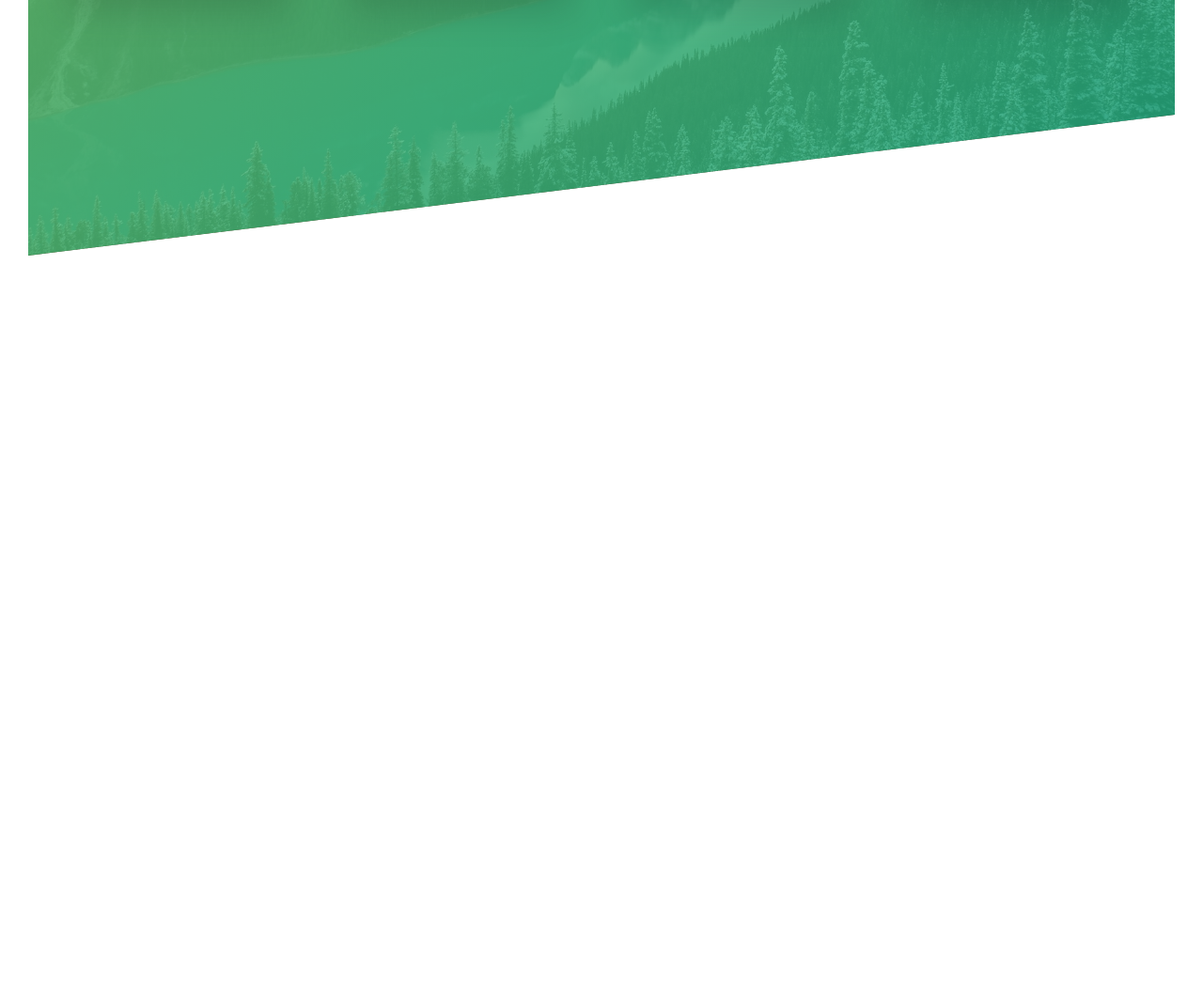
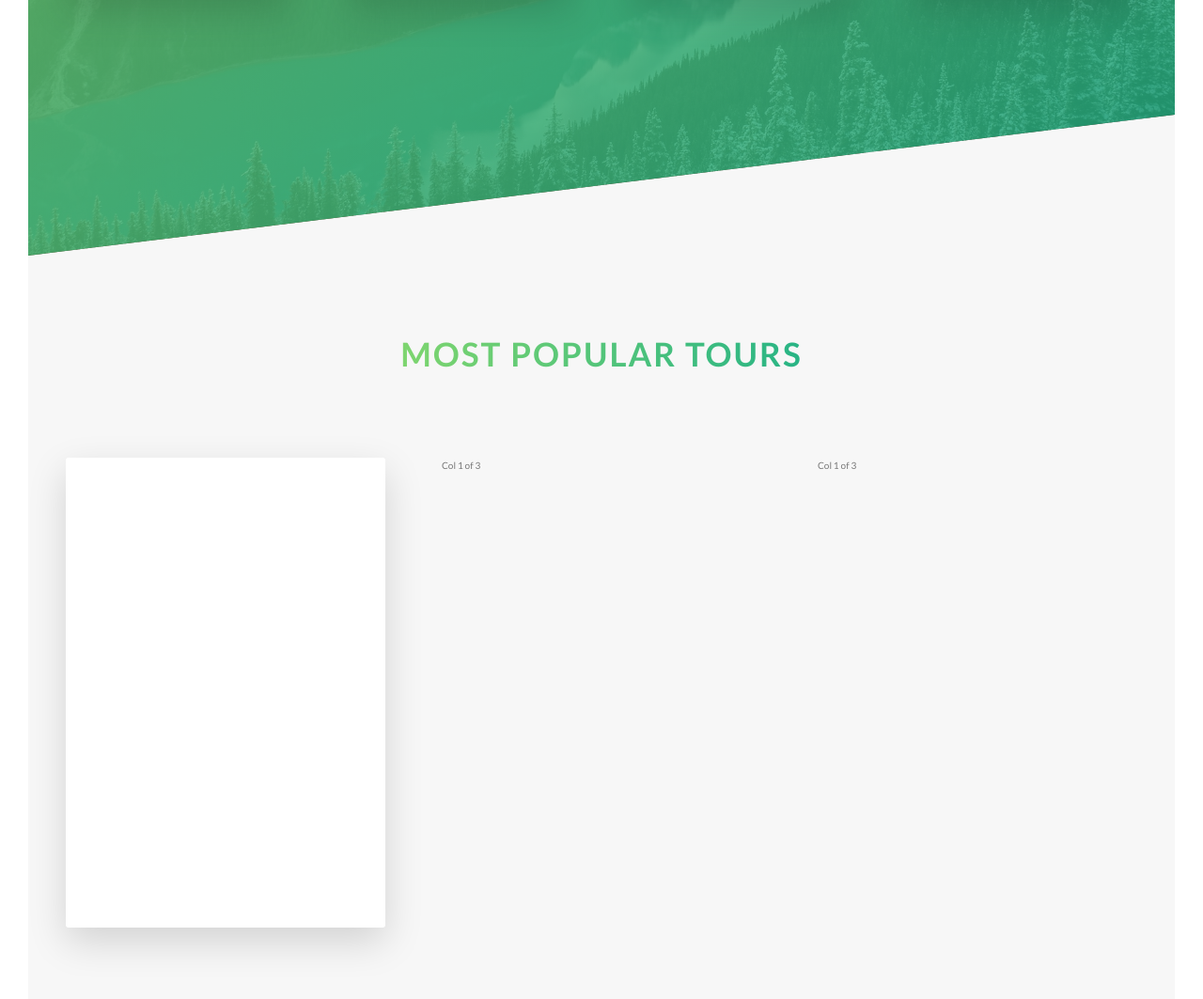
Before and after one commit to tylergasperlin/outdoors, a website: page index.html in a window 1280 px wide. Shown: the part 2018-3081 px from the top of the page at 94% size. Before the commit the page ends 2290 px from the top, so only its background shows below. Drawn offline with Linux system fonts and the light colour scheme.

Commit message:
start building out rotating cards

```diff
--- a/index.html
+++ b/index.html
@@ -90,7 +90,9 @@
           <div class="col-1-of-4">
             <div class="feature-box">
               <i class="feature-box__icon icon-basic-world"></i>
-              <h3 class="heading-tertiary u-margin-bottom-small">Explore the world</h3>
+              <h3 class="heading-tertiary u-margin-bottom-small">
+                Explore the world
+              </h3>
               <p class="feature-box__text">
                 Lorem ipsum dolor sit amet consectetur adipisicing elit. Placeat
                 consequuntur voluptatibus? Quos quo dolore, sit in quasi id
@@ -101,7 +103,9 @@
           <div class="col-1-of-4">
             <div class="feature-box">
               <i class="feature-box__icon icon-basic-compass"></i>
-              <h3 class="heading-tertiary u-margin-bottom-small">Meet Nature</h3>
+              <h3 class="heading-tertiary u-margin-bottom-small">
+                Meet Nature
+              </h3>
               <p class="feature-box__text">
                 eos vitae dolorum explicabo natus, minus velit, ab omnis officia
                 consequuntur voluptatibus? Quos quo dolore, sit in quasi id
@@ -112,7 +116,9 @@
           <div class="col-1-of-4">
             <div class="feature-box">
               <i class="feature-box__icon icon-basic-map"></i>
-              <h3 class="heading-tertiary u-margin-bottom-small">Find your way</h3>
+              <h3 class="heading-tertiary u-margin-bottom-small">
+                Find your way
+              </h3>
               <p class="feature-box__text">
                 Lorem ipsum dolor sit amet consectetur adipisicing elit. Placeat
                 eos vitae dolorum explicabo natus, minus velit, ab omnis officia
@@ -123,13 +129,40 @@
           <div class="col-1-of-4">
             <div class="feature-box">
               <i class="feature-box__icon icon-basic-heart"></i>
-              <h3 class="heading-tertiary u-margin-bottom-small">Live a healthier life</h3>
+              <h3 class="heading-tertiary u-margin-bottom-small">
+                Live a healthier life
+              </h3>
               <p class="feature-box__text">
-                Lorem ipsum dolor sit amet consectetur
-                eos vitae dolorum explicabo natus, minus velit, ab omnis officia
-                consequuntur voluptatibus? Quos quo dolore, sit in quasi
+                Lorem ipsum dolor sit amet consectetur eos vitae dolorum
+                explicabo natus, minus velit, ab omnis officia consequuntur
+                voluptatibus? Quos quo dolore, sit in quasi
               </p>
             </div>
+          </div>
+        </div>
+      </section>
+      <section class="section-tours">
+        <div class="div u-center-text">
+          <h2 class="heading-secondary u-margin-bottom-big">
+            Most popular tours
+          </h2>
+        </div>
+        <div class="row">
+          <div class="col-1-of-3">
+            <div class="card">
+              <div class="card__side card__side--front">
+                front
+              </div>
+              <div class="card__side card__side--back card__side--back-1">
+                back
+              </div>
+            </div>
+          </div>
+          <div class="col-1-of-3">
+            Col 1 of 3
+          </div>
+          <div class="col-1-of-3">
+            Col 1 of 3
           </div>
         </div>
       </section>
--- a/sass/abstracts/_variables.scss
+++ b/sass/abstracts/_variables.scss
@@ -2,6 +2,12 @@
 $color-primary: #55c57a;
 $color-primary-light: #7ed56f;
 $color-primary-dark: #28b485;
+
+$color-secondary-light: #ffb900;
+$color-secondary-dark: #ff7730;
+
+$color-tertiary-light: #2998ff;
+$color-tertiary-dark: #5643fa;
 
 $color-grey-dark:#777;
 $color-white: #fff;
@@ -13,5 +19,5 @@ $grid-width: 114rem;
 $gutter-vertical: 8rem;
 $gutter-horizontal: 6rem;
 
-//font
+
 $default-font-size: 1.6rem;
--- /dev/null
+++ b/sass/components/_card.scss
@@ -0,0 +1,52 @@
+.card {
+    perspective: 150rem;
+    -moz-perspective: 150rem;
+    position: relative;
+    height: 50rem;
+    &__side {
+        background-color: orangered;
+        color: #fff;
+        font-size: 2rem;
+
+        height: 50rem;
+        transition: all .8s ease;
+        position: absolute; //takes element out of its natural flow so we have to specify height
+        top: 0;
+        left: 0;
+        width: 100%;
+        backface-visibility: hidden;
+        border-radius: 3px;
+        box-shadow: 0 1.5rem 4rem rgba($color-black, .15);
+
+
+
+        &--front {
+            background-color: $color-white;
+        }
+
+        &--back {
+            transform: rotateY(180deg);
+
+            &-1{
+                background-image: linear-gradient(to right bottom, $color-secondary-light, $color-secondary-dark);
+
+            }
+        }
+    }
+
+
+    //1122
+    &:hover &__side--front {
+        transform: rotateY(180deg);
+    }
+
+    &:hover &__side--back {
+        transform: rotateY(0)
+    }
+
+}
+
+//1122
+// .card:hover .card.side{
+
+// }
--- a/sass/main.scss
+++ b/sass/main.scss
@@ -10,11 +10,13 @@
 @import "./pages/home";
 
 @import "./components/button";
+@import "./components/card";
+@import "./components/composition";
+@import "./components/feature-box";
 
 @import"./layout/grid";
 @import "./layout/headers";
-@import "./components/composition";
-@import "./components/feature-box";
+
 //only keep global settings in this file
 *,
 *::after,
--- a/sass/pages/_home.scss
+++ b/sass/pages/_home.scss
@@ -25,3 +25,9 @@
 
     //.section-features
 }
+
+.section-tours{
+    background-color: $color-grey-light-1;
+    padding: 25rem 0 50rem 0;
+    margin-top: -10rem;
+}
```
Also changed, not shown: css/style.css.
